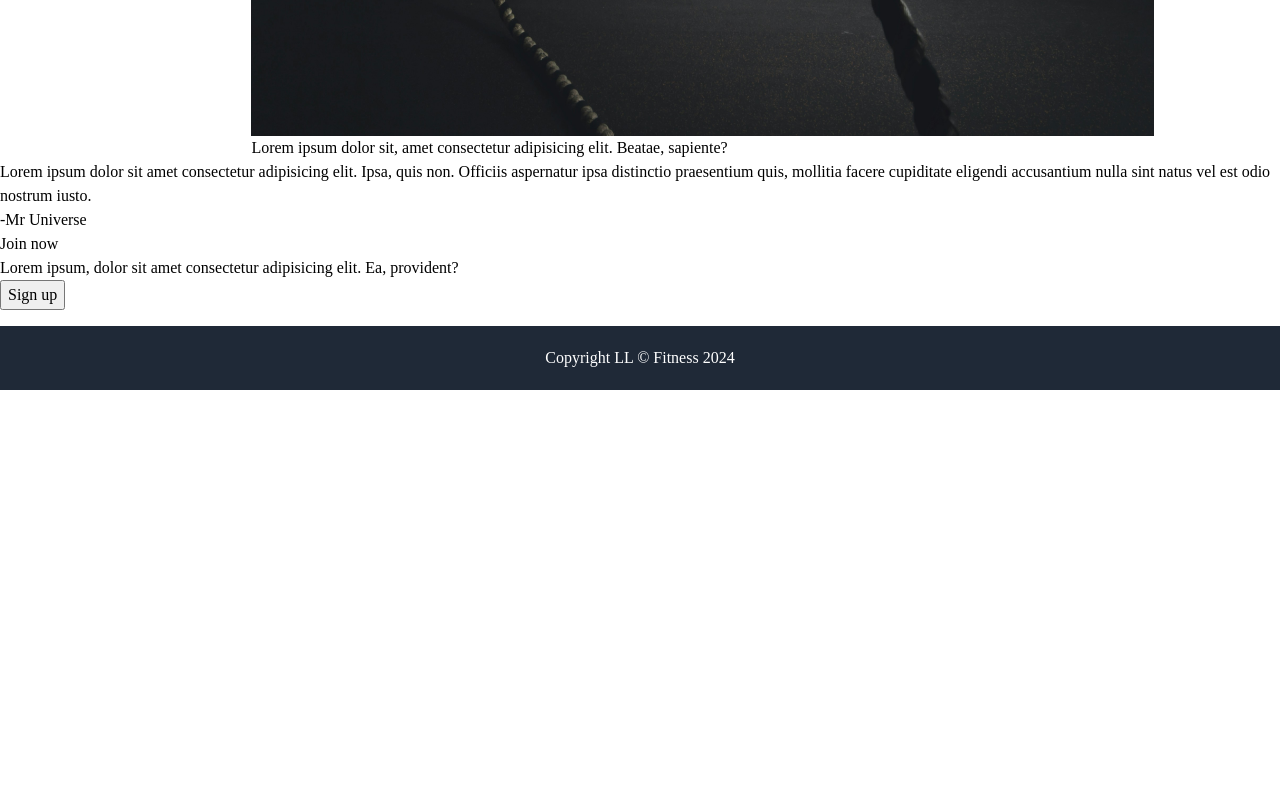
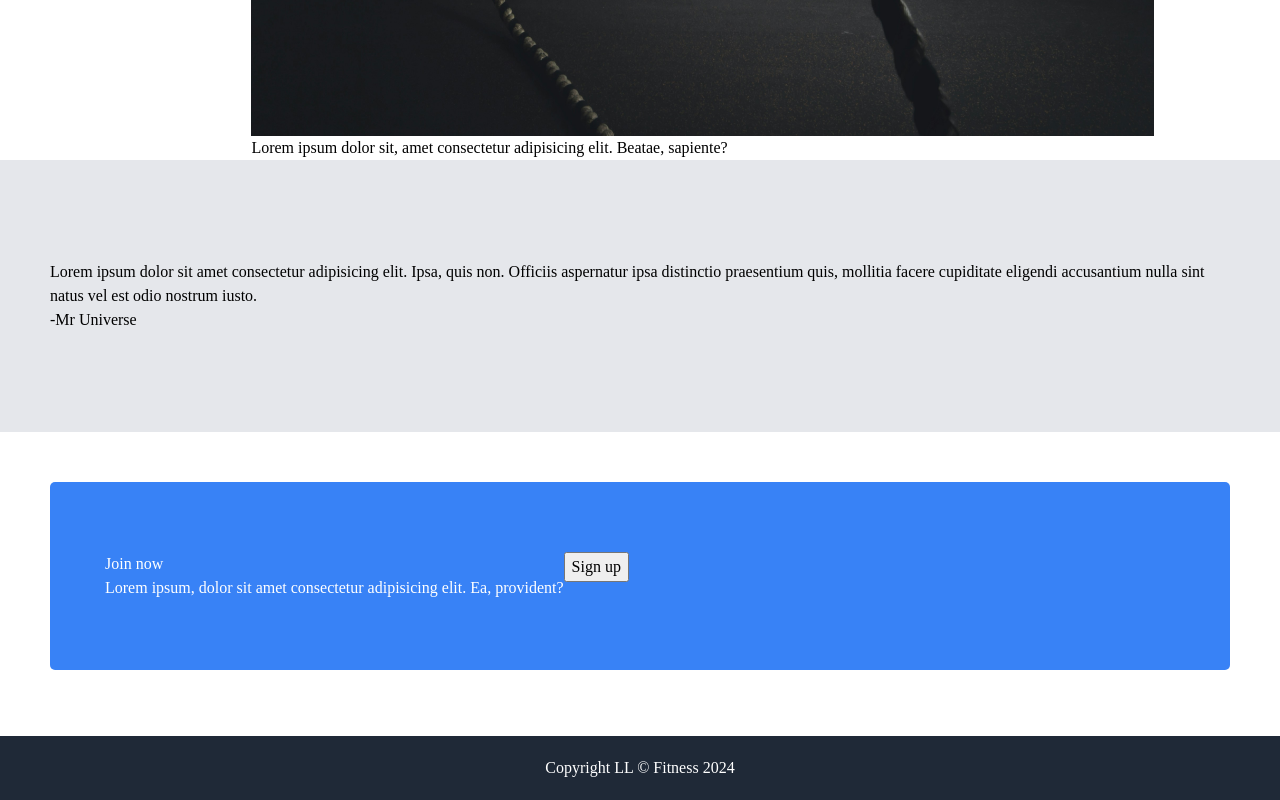
Before and after one commit to lawlawson/odin-landing-page, a plain HTML site: page index.html in a window 1280 px wide. Shown: the part 655-1455 px from the top of the page. Before the commit the page ends 1045 px from the top, so only its background shows below. Drawn offline with Linux system fonts and the light colour scheme.

Commit message:
started styling cta section

```diff
--- a/index.html
+++ b/index.html
@@ -68,7 +68,7 @@
               </p>
             </div>
           </div>
-          <div class="quote">
+          <div class="quote-container">
             <p>
               Lorem ipsum dolor sit amet consectetur adipisicing elit. Ipsa,
               quis non. Officiis aspernatur ipsa distinctio praesentium quis,
--- a/style.css
+++ b/style.css
@@ -79,6 +79,25 @@ h6 {
   flex-direction: row;
 }
 
+.quote-container {
+  background-color: #e5e7eb;
+  padding: 100px 50px;
+}
+
+.cta-container {
+  background-color: #3882f6;
+  color: #fff;
+  margin: 50px;
+  padding: 10px 5px;
+  border-radius: 5px;
+}
+
+.cta {
+  display: flex;
+  flex-direction: row;
+  margin: 60px 50px;
+}
+
 footer {
   background-color: #1f2937;
   color: #fff;
```
